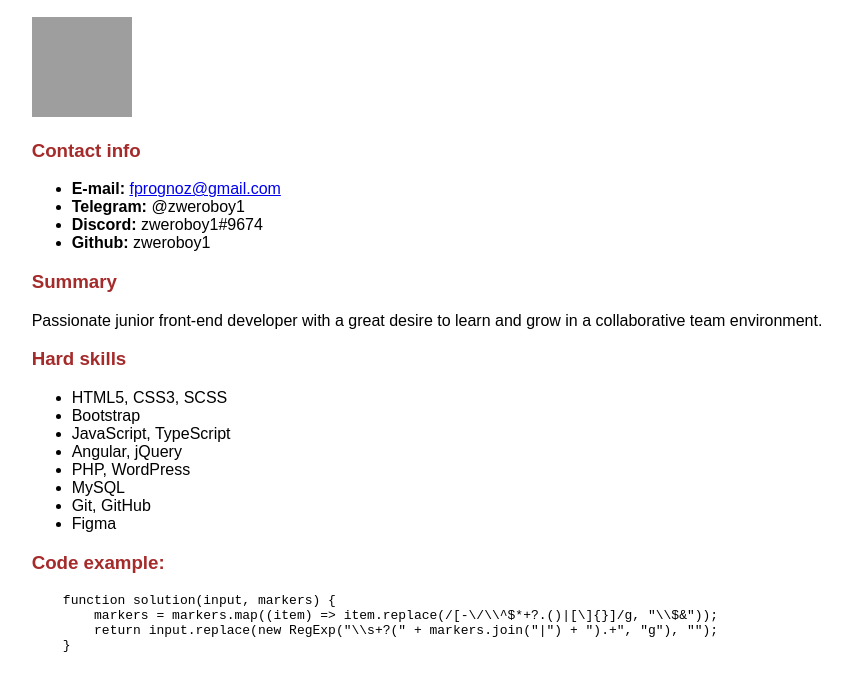
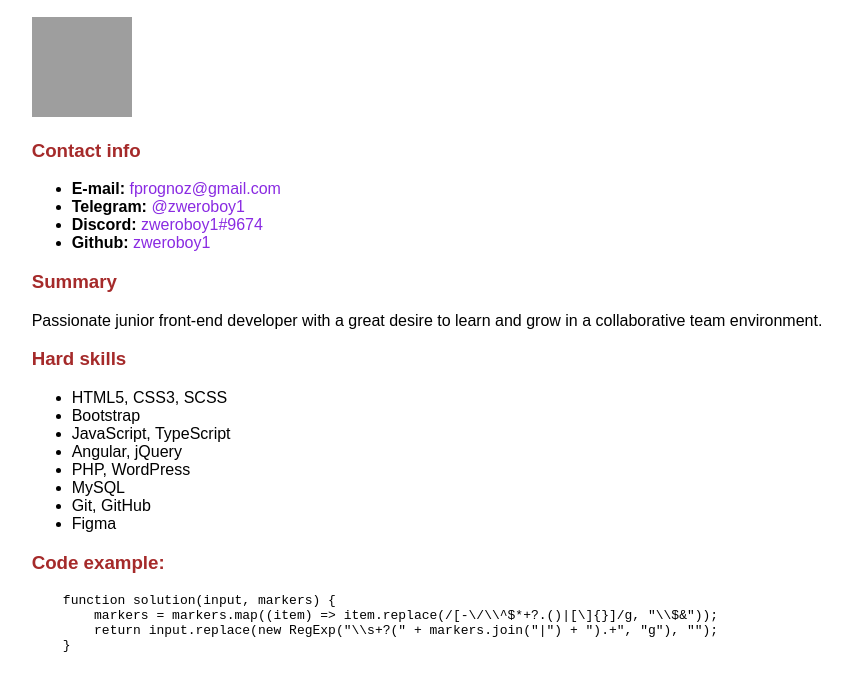
Before and after one commit to zweroboy1/rsschool-cv, a plain HTML site: page index.html in a window 1280 px wide. Shown: the part 111-794 px from the top of the page, without its empty margins (213-1065 px from the left). Drawn offline with Linux system fonts and the light colour scheme; grey boxes are pictures that could not be loaded.

Commit message:
feat: add links

```diff
--- a/index.html
+++ b/index.html
@@ -18,11 +18,11 @@
     <h3>Contact info</h3>
     <ul>
         <li><b>E-mail:</b> <a href="mailto:fprognoz@gmail.com">fprognoz@gmail.com</a></li>
-        <li><b>Telegram:</b> @zweroboy1</li>
-        <li><b>Discord:</b> zweroboy1#9674</li>
-        <li><b>Github:</b> zweroboy1</li>
+        <li><b>Telegram:</b> <a href="https://t.me/zweroboy1" target="_blank">@zweroboy1</a></li>
+        <li><b>Discord:</b> <a href="https://discord.com/users/914876448253288468/" target="_blank">zweroboy1#9674</a>
+        </li>
+        <li><b>Github:</b> <a href="https://github.com/zweroboy1" target="_blank">zweroboy1</a></li>
     </ul>
-
 
     <h3>Summary</h3>
     <p>Passionate junior front-end developer with a great desire to learn and grow in a collaborative team environment.
--- a/style.css
+++ b/style.css
@@ -26,3 +26,9 @@ h2 {
 h3 {
     color: brown;
 }
+
+a {
+    color: blueviolet;
+    width: 500;
+    text-decoration: none;
+}
```
